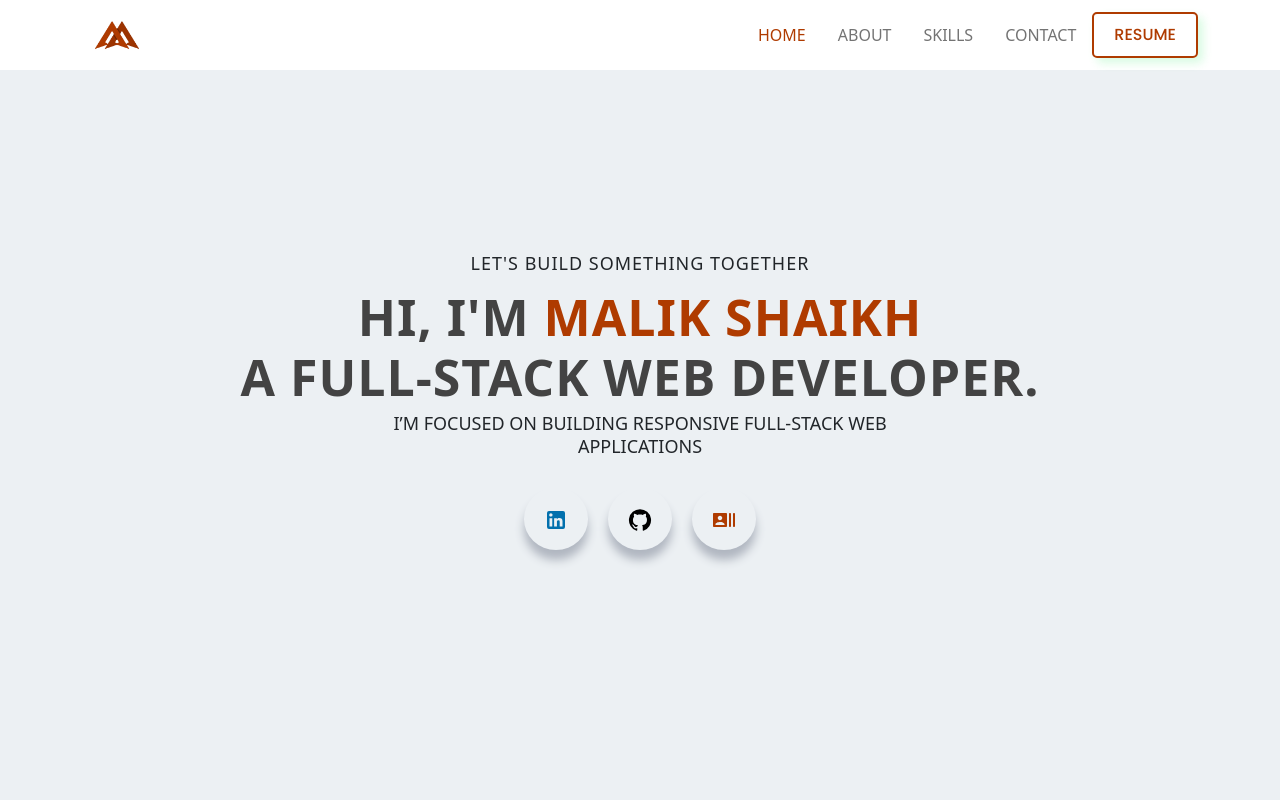
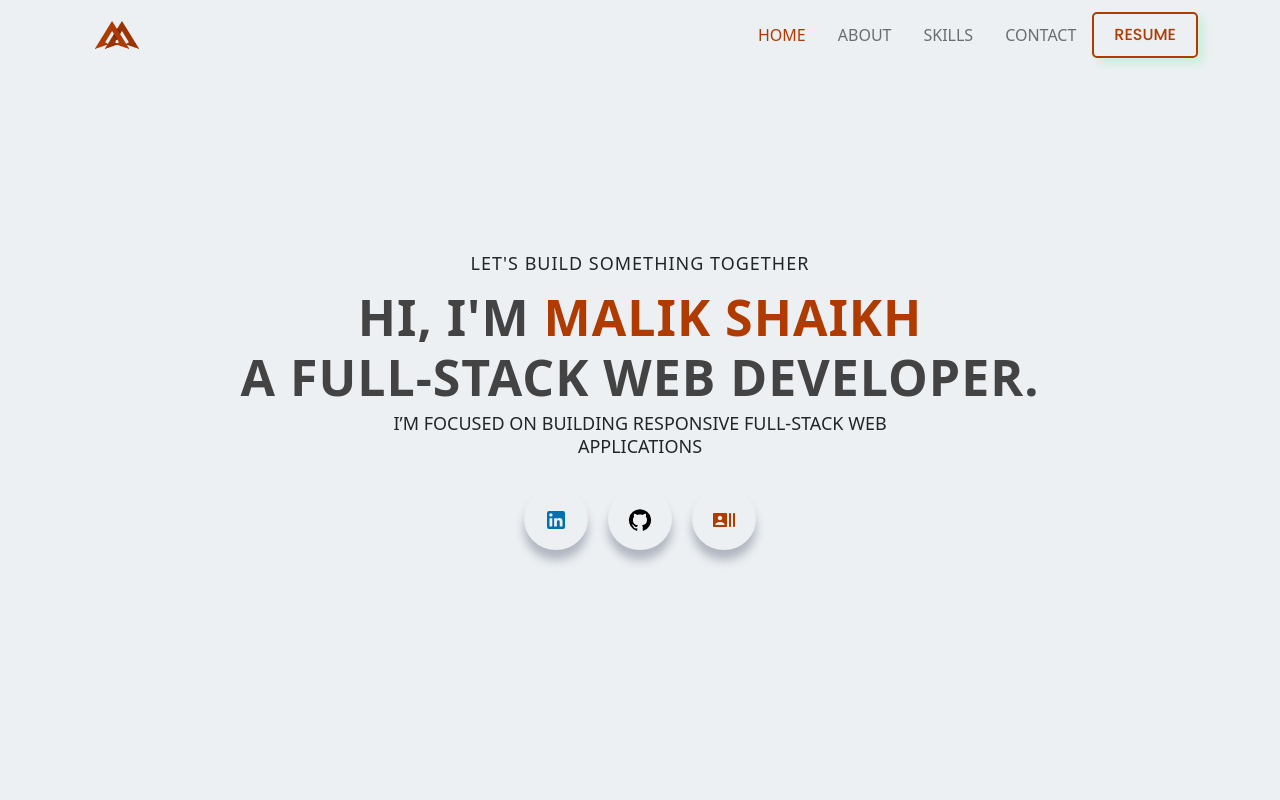
Before and after one commit to Abdullah8007/portfolio, a React (Create React App) app: page / in a window 1280 px wide. Shown: the top 800 px of the page. Built offline with nearby package versions, Linux system fonts and the light colour scheme.

Commit message:
Update HeaderStyle.css

```diff
--- a/src/styles/HeaderStyle.css
+++ b/src/styles/HeaderStyle.css
@@ -25,7 +25,7 @@
     position: absolute;
     width: 100%;
     height: 70px;
-    background: #fff;
+    background: #0000;
     z-index: 1000;
   }
 
@@ -110,7 +110,7 @@
 
   @media (max-width: 992px) {
     header .navbar {
-      background-color: #ECF0F3;
+      background-color: #ECF0F3 !important;
       /* box-shadow: 5px 5px 10px #B0B6C0; */
     }
 
```
